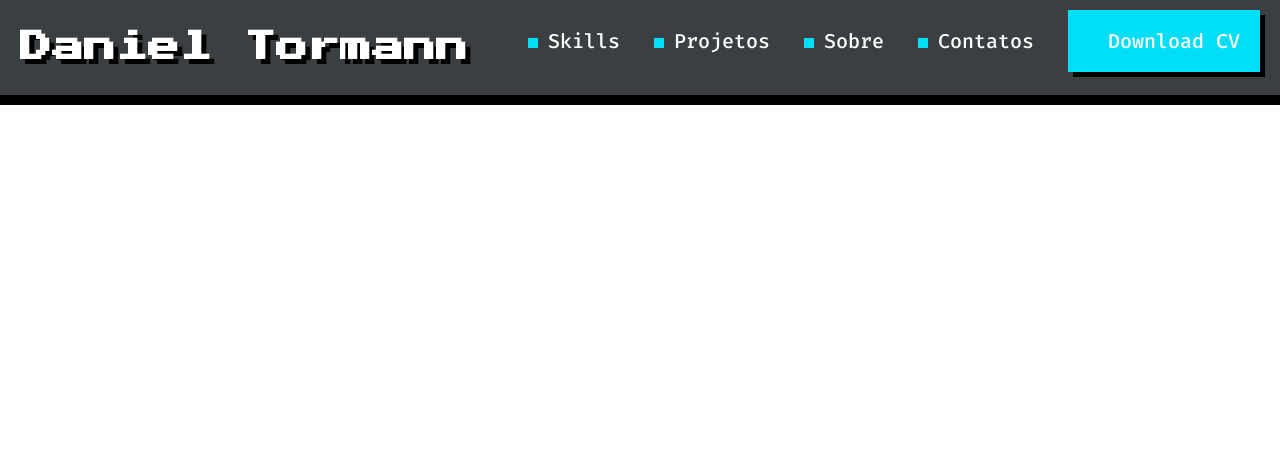
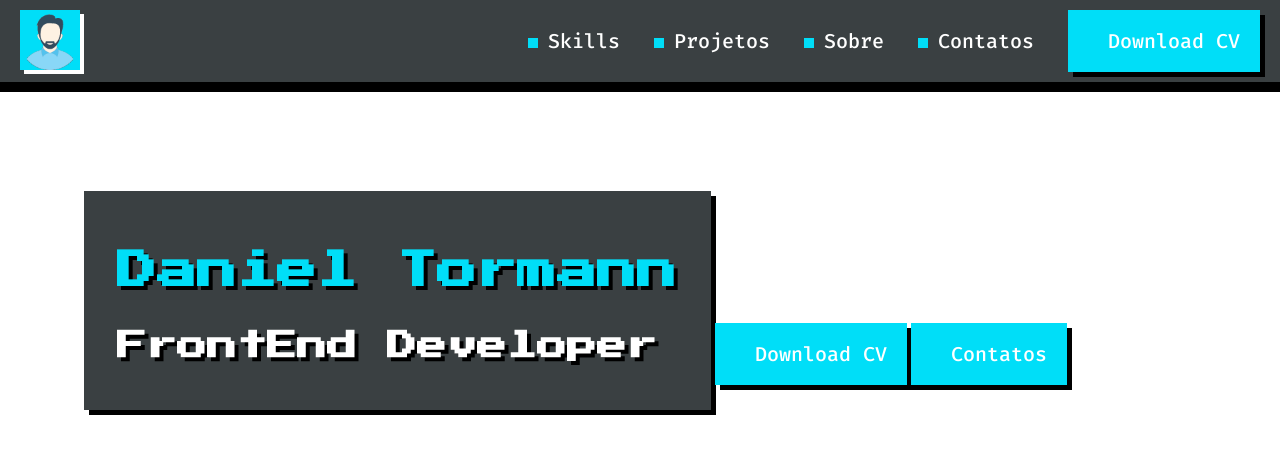
Before and after one commit to danieltormanndev/projeto, a plain HTML site: page index.html in a window 1280 px wide. Drawn offline with Linux system fonts and the light colour scheme.

Commit message:
Create the title components

```diff
--- /dev/null
+++ b/css/components/title.css
@@ -0,0 +1,13 @@
+h1 {
+    font-family: "Press Start 2P", sans-serif;
+    font-size: 40px;
+    color: #00DEF8;
+    text-shadow: 4px 4px 0px #000;
+}
+
+h2 {
+    font-family: "Press Start 2P", sans-serif;
+    font-size: 30px;
+    color: #FFF;
+    text-shadow: 4px 4px 0px #000;
+}
--- a/css/index.css
+++ b/css/index.css
@@ -27,14 +27,33 @@ header {
     padding-bottom: 10px;
 }
 
-h1 {
-    font-family: "Press Start 2P", sans-serif;
-    color: #fff;
-    text-shadow: 5px 5px 0px #000;
+img {
+    width: 60px;
+    height: 60px;
+    box-shadow: 4px 4px 0px #fff;
 }
 
 nav {
     text-align: right;
+}
+
+#box-name {
+    background-color: #3A4042;
+    text-align: left;
+    display: inline-block;
+    box-shadow: 5px 5px 0px #000;
+    padding-top: 20px;
+    padding-bottom: 24px;
+    padding-left: 33px;
+    padding-right: 34px;
+    margin-top: 99px;
+    margin-left: 84px;
+}
+
+#button-name {
+    display: inline-block;
+    box-shadow: 5px 5px 0px #000;
+    text-align: left;
 }
 
 #button {
@@ -44,7 +63,6 @@ nav {
     padding: 18px 20px;
     margin-right: 0px;
     transition: transform 100ms linear, opacity 200ms ease-in-out;
-
 }
 
 #button:hover {
--- a/index.html
+++ b/index.html
@@ -4,20 +4,21 @@
     <meta charset="UTF-8">
     <meta http-equiv="X-UA-Compatible" content="IE=edge">
     <meta name="viewport" content="width=device-width, initial-scale=1.0">
-    <title>Daniel Tormann</title>
+    <title>Daniel Tormann DEV</title>
     <link rel="preconnect" href="https://fonts.googleapis.com">
     <link rel="preconnect" href="https://fonts.gstatic.com" crossorigin>
     <link href="https://fonts.googleapis.com/css2?family=Fira+Code:wght@300;500&family=Press+Start+2P&display=swap" rel="stylesheet">
 
     <link rel="stylesheet" href="css/reset.css">
     <link rel="stylesheet" href="css/index.css">
+    <link rel="stylesheet" href="css/components/title.css">
 
 </head>
 
 <body>
     <header>
 
-        <h1>Daniel Tormann</h1>
+        <img src="assets/img/logodaniel.png" alt="">
 
         <nav>
 
@@ -28,5 +29,21 @@
             <a id="button" href="" lang="en">Download CV</a>
         </nav>
     </header>
+
+    <section>
+        <nav id="box-name">
+            <h1>Daniel Tormann</h1>
+            <h2>FrontEnd Developer</h2>
+        </nav>
+
+        <nav id="button-name">
+            <a id="button" href="" lang="en">Download CV</a>
+            <a id="button" href="" lang="en">Contatos</a>
+        </nav>
+
+
+    </section>
+
+
 </body>
 </html>
```
